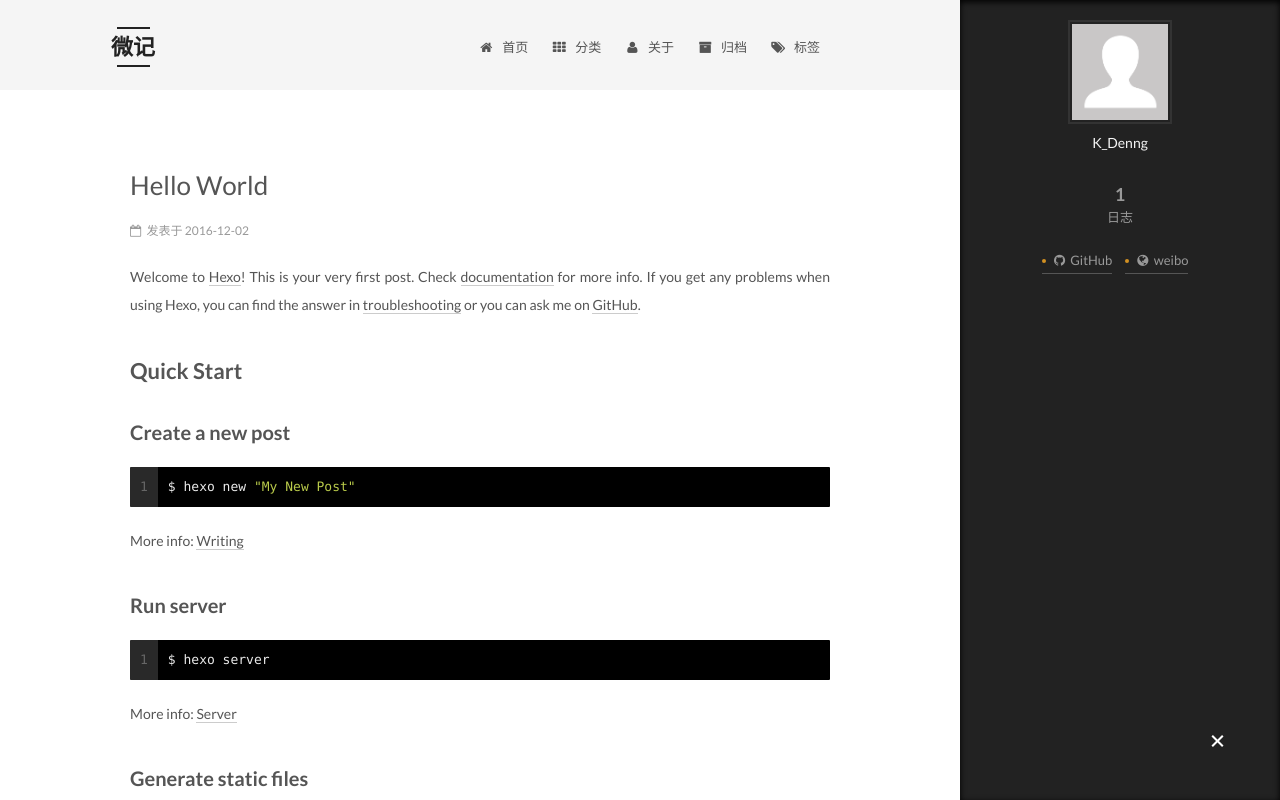
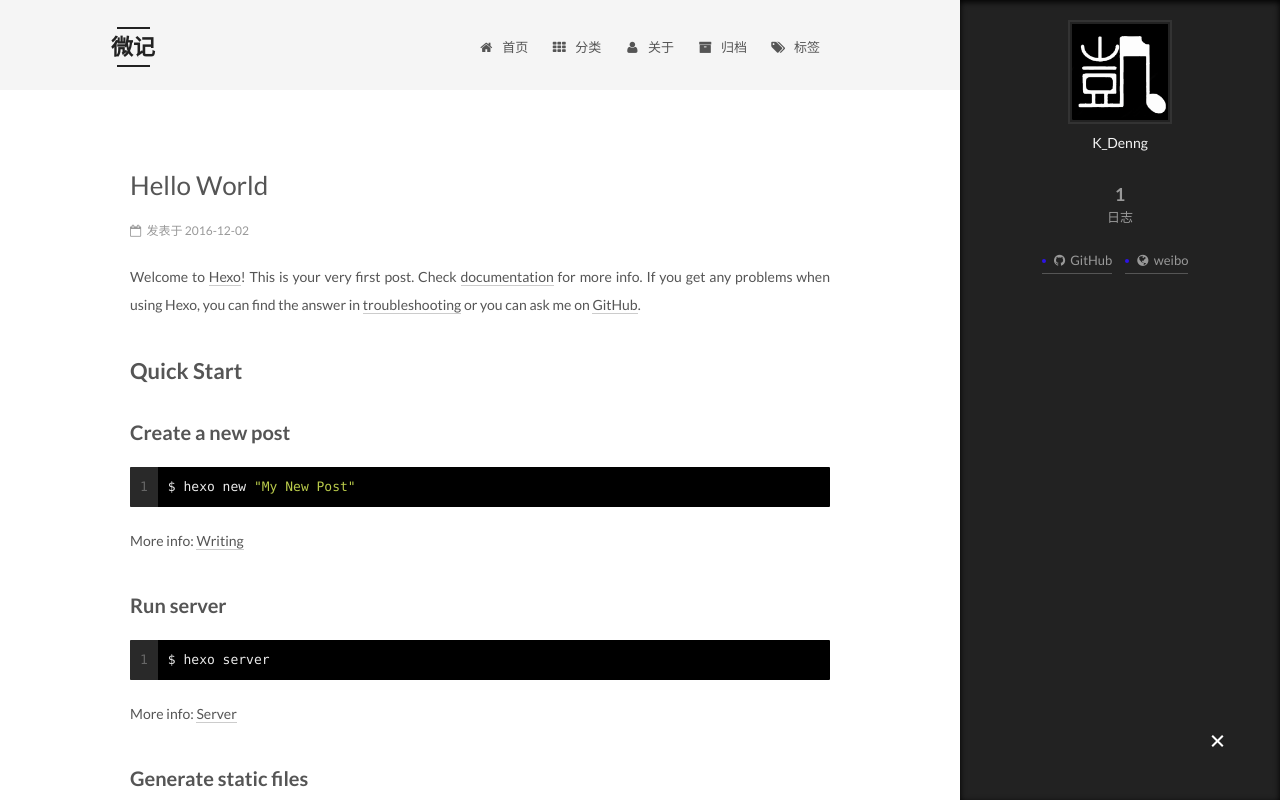
Before and after one commit to K-Denng/dengyekai, a plain HTML site: page index.html in a window 1280 px wide. Both pictures are taken after a click on the element 1217 px from the left and 742 px from the top of the page. Shown: the top 800 px of the page. Drawn offline with Linux system fonts and the light colour scheme.

Commit message:
Site updated: 2016-12-07 02:08:10

```diff
--- a/css/main.css
+++ b/css/main.css
@@ -1680,7 +1680,7 @@ pre .javascript .function {
   width: 4px;
   height: 4px;
   border-radius: 50%;
-  background: #d29122;
+  background: #2d13e5;
 }
 .links-of-blogroll {
   font-size: 13px;
--- a/index.html
+++ b/index.html
@@ -261,7 +261,7 @@
   <span style="display:none" itemprop="author" itemscope itemtype="http://schema.org/Person">
     <meta itemprop="name" content="K_Denng">
     <meta itemprop="description" content="">
-    <meta itemprop="image" content="/images/avatar.gif">
+    <meta itemprop="image" content="/images/my.jpg">
   </span>
 
   <span style="display:none" itemprop="publisher" itemscope itemtype="http://schema.org/Organization">
@@ -405,7 +405,7 @@
       <section class="site-overview sidebar-panel sidebar-panel-active">
         <div class="site-author motion-element" itemprop="author" itemscope itemtype="http://schema.org/Person">
           <img class="site-author-image" itemprop="image"
-               src="/images/avatar.gif"
+               src="/images/my.jpg"
                alt="K_Denng" />
           <p class="site-author-name" itemprop="name">K_Denng</p>
           <p class="site-description motion-element" itemprop="description"></p>
```
Also changed, not shown: 2016/12/02/hello-world/index.html (+2 -2 lines), archives/2016/12/index.html (+1 -1 lines), archives/2016/index.html (+1 -1 lines), archives/index.html (+1 -1 lines).
